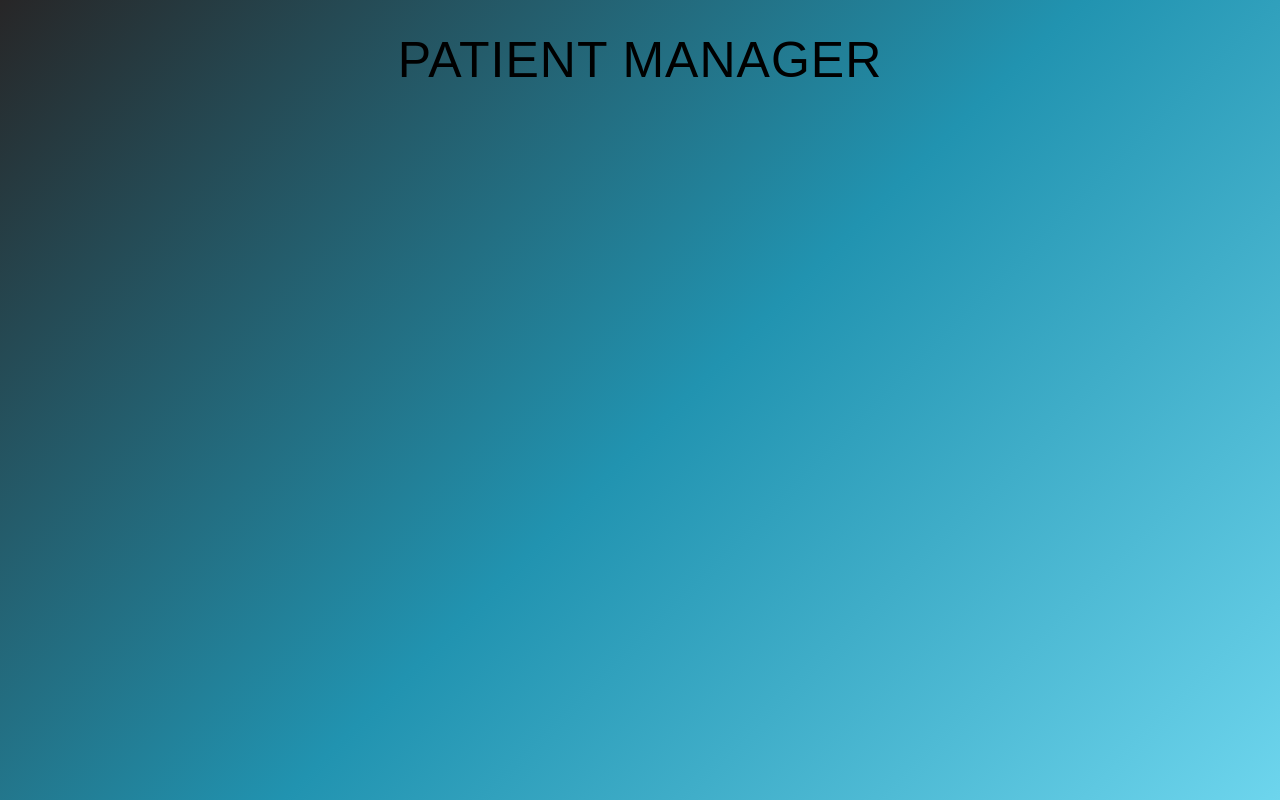
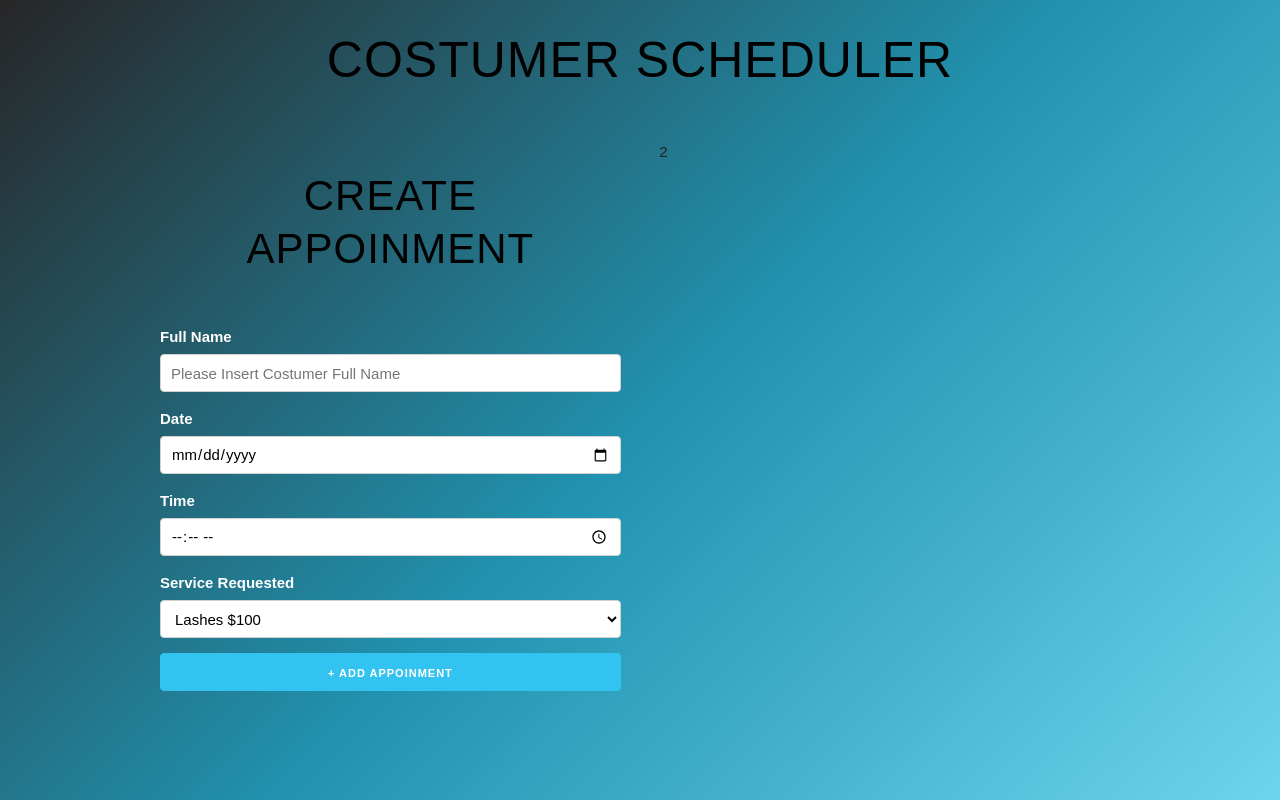
Before and after one commit to VEGALUISJ/Appointments-manager, a React (Create React App) app: page / in a window 1280 px wide. Built offline with nearby package versions, Linux system fonts and the light colour scheme; a web font is replaced by a local one.

Commit message:
creating state for items

```diff
--- a/public/index.html
+++ b/public/index.html
@@ -9,7 +9,7 @@
       name="description"
       content="Web site created using create-react-app"
     />
-    <title>Patient Manager</title>
+    <title>Costumer Scheduler</title>
     <link
       rel="stylesheet"
       href="https://cdnjs.cloudflare.com/ajax/libs/normalize/8.0.1/normalize.min.css"
--- a/src/components/App.js
+++ /dev/null
@@ -1,24 +0,0 @@
-import React, { useState } from "react";
-import Preload from "../components/Preload";
-
-const App = () => {
-  const [done, setDone] = useState(undefined);
-
-  setTimeout(() => {
-    setDone(true);
-  }, 5000);
-
-  return (
-    <div>
-      {!done ? (
-        <Preload />
-      ) : (
-        <div classname="preload">
-          <h1>Patient Manager</h1>
-        </div>
-      )}
-    </div>
-  );
-};
-
-export default App;
--- /dev/null
+++ b/src/components/App.jsx
@@ -0,0 +1,34 @@
+import React, { useState } from "react";
+import Form from "./Form.jsx";
+import Preload from "./Preload";
+
+const App = () => {
+  const [done, setDone] = useState(undefined);
+
+  setTimeout(() => {
+    setDone(true);
+  }, 6000);
+
+  return (
+    <div>
+      {!done ? (
+        <Preload />
+      ) : (
+        <div classname="preload">
+          <h1>Costumer Scheduler</h1>
+
+          <div className="container">
+            <div className="row">
+              <div className="one-half column">
+                <Form />
+              </div>
+              <div className="one-half column">2</div>
+            </div>
+          </div>
+        </div>
+      )}
+    </div>
+  );
+};
+
+export default App;
--- /dev/null
+++ b/src/components/Form.jsx
@@ -0,0 +1,72 @@
+import React, { Fragment, useState } from "react";
+
+const Form = () => {
+  const [item, setItem] = useState({
+    name: "",
+    date: "",
+    time: "",
+    service: "No Service Requested",
+  });
+
+  let handleChange = () => {
+    console.log("Writing");
+  };
+
+  return (
+    <Fragment>
+      <h2>Create appoinment</h2>
+
+      <form>
+        <label>Full Name</label>
+        <input
+          type="text"
+          name="name"
+          className="u-full-width"
+          placeholder="Please Insert Costumer Full Name"
+          onChange={handleChange}
+          required
+        />
+
+        <label>Date</label>
+        <input
+          type="date"
+          name="date"
+          className="u-full-width"
+          required
+          onChange={handleChange}
+        />
+
+        <label>Time</label>
+        <input
+          type="time"
+          name="time"
+          className="u-full-width"
+          required
+          onChange={handleChange}
+        />
+
+        <label>Service Requested</label>
+        <select
+          type="text"
+          name="service"
+          className="u-full-width"
+          onChange={handleChange}
+          required
+        >
+          <option value="Lashes">Lashes $100</option>
+          <option value="Nails">Nails $60</option>
+          <option value="Pedicure">Pedicure $80</option>
+          <option value="Full Services">
+            Full Services (Nails, Pedicure & Lashes) $200
+          </option>
+        </select>
+
+        <button type="submit" className="u-full-width button-primary">
+          + Add Appoinment
+        </button>
+      </form>
+    </Fragment>
+  );
+};
+
+export default Form;
--- a/src/components/Preload.js
+++ b/src/components/Preload.js
@@ -3,13 +3,13 @@ import "../styles/Preload.scss";
 
 function preLoad() {
   return (
-    <div class="preload">
-      <div class="loading">
-        <div class="dot"></div>
-        <div class="dot"></div>
-        <div class="dot"></div>
-        <div class="dot"></div>
-        <div class="dot"></div>
+    <div className="preload">
+      <div className="loading">
+        <div className="dot"></div>
+        <div className="dot"></div>
+        <div className="dot"></div>
+        <div className="dot"></div>
+        <div className="dot"></div>
       </div>
     </div>
   );
--- a/src/index.js
+++ b/src/index.js
@@ -1,6 +1,6 @@
 import React from "react";
 import ReactDOM from "react-dom";
-import App from "../src/components/App";
+import App from "./components/App.jsx";
 import "./styles/index.css";
 
 ReactDOM.render(
--- a/src/styles/index.css
+++ b/src/styles/index.css
@@ -14,6 +14,7 @@ body {
   );
   min-height: 100%;
   padding-bottom: 5rem;
+  animation: transitionIn ease 1s;
 }
 
 h1,
@@ -32,26 +33,32 @@ h2 {
 .list-items .media {
   border-bottom: 1px solid #e1e1e1;
   padding-bottom: 3rem;
+  animation: transitionIn ease 1s;
 }
 
 .list-items .media:last-of-type {
   border-bottom: 0;
+  animation: transitionIn ease 1s;
 }
 
 .list-items .media-body p {
   margin: 0;
+  animation: transitionIn ease 1s;
 }
 
 .list-items .media-body button {
   margin-top: 1rem !important;
+  animation: transitionIn ease 1s;
 }
 
 .list-items .media-body span {
   font-weight: bold;
+  animation: transitionIn ease 1s;
 }
 
 label {
   color: white;
+  animation: transitionIn ease 1s;
 }
 
 input[type="date"],
@@ -63,6 +70,13 @@ input[type="time"] {
   border-radius: 4px;
   box-shadow: none;
   box-sizing: border-box;
+  animation: transitionIn ease 1s;
+}
+
+input,
+select,
+button {
+  animation: transitionIn ease 1s;
 }
 
 .item {
@@ -70,15 +84,18 @@ input[type="time"] {
   background: white;
   border-bottom: 1px solid #e1e1e1;
   color: black;
+  animation: transitionIn ease 1s;
 }
 
 .item p {
   font-weight: bold;
   margin-bottom: 0.8rem;
+  animation: transitionIn ease 1s;
 }
 
 .item p span {
   font-weight: normal;
+  animation: transitionIn ease 1s;
 }
 
 .item:first-of-type {
```
Also changed, not shown: 1 other file (tests, documents, lock files or other folders).
